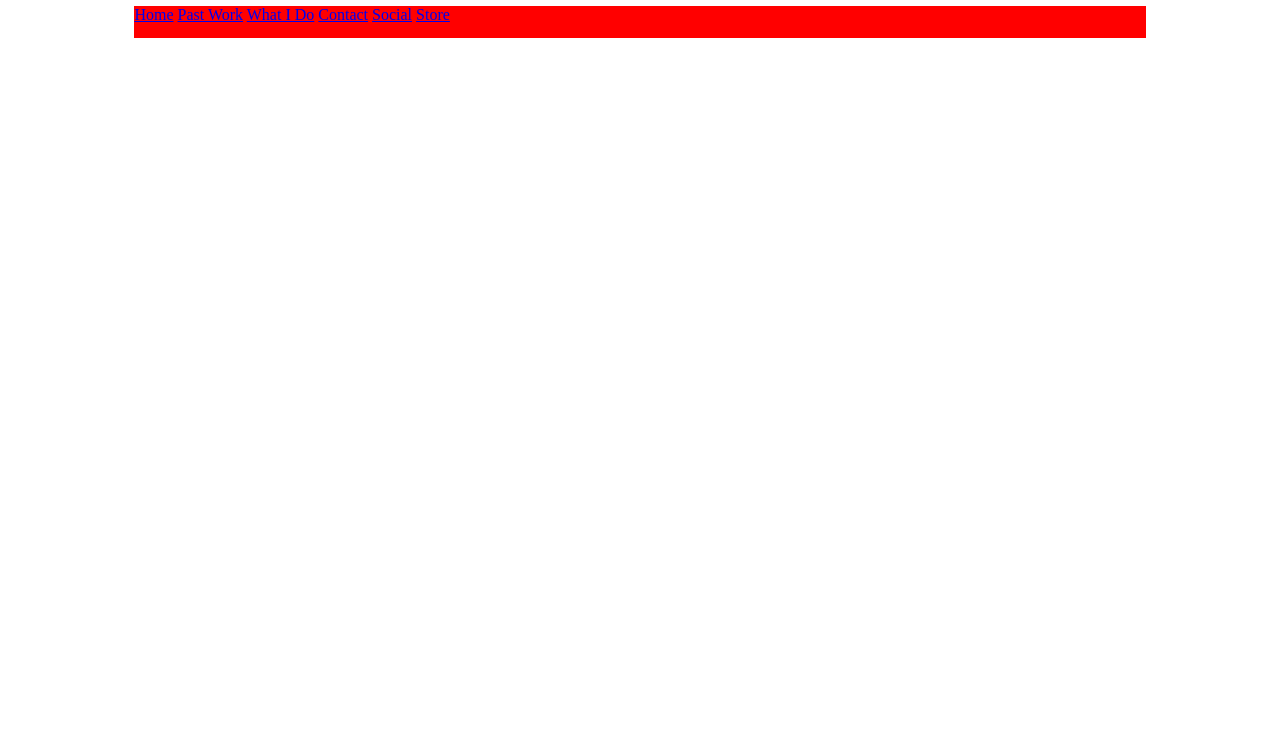
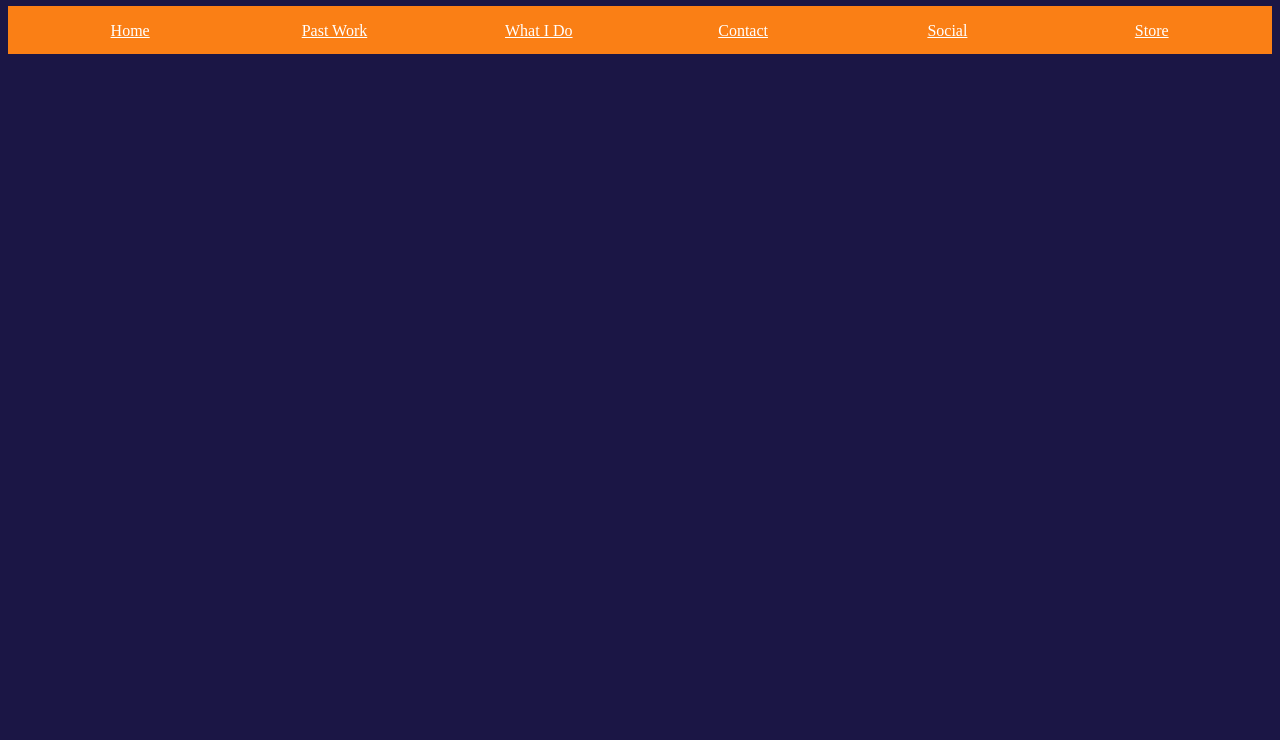
Before and after one commit to adyer14/RushlowRepairs, a plain HTML site: page public/index.html in a window 1280 px wide. Shown: the part 60-800 px from the top of the page. Drawn offline with Linux system fonts and the light colour scheme.

Commit message:
More changes

```diff
--- a/public/css/style.css
+++ b/public/css/style.css
@@ -1,12 +1,42 @@
+a {
+	color: white;
+}
+
+body {
+	background-color: #1b1645;
+}
+
 h1 {
-	color: red;
+	color: #fa7f15;
 	text-align: center;
 }
 
-#nav_bar {
-	background-color: red;
-	width: 80%;
-	height: 2em;
-	margin: auto;
+nav {
+	background-color: #fa7f15;
+	width: 100%;
+	height: 3em;
+	margin: 0;
+	padding: 0;
+}
 
+nav li {
+	width: 100%;
+	list-style: none;
+	padding: 0;
+	margin: 0;
 }
+
+nav li ul {
+	width: 13%;
+	float: left;
+}
+
+nav li ul a {
+	display: block;
+	width: 100%;
+	text-align: center;
+}
+
+ul:hover {
+	background-color: blue;
+}
--- a/public/index.html
+++ b/public/index.html
@@ -5,14 +5,28 @@
 	<meta charset="utf-8">
 </head>
 <body>
-	<h1>BRushlowRepairs</h1>
-	<div id="nav_bar">
+	<h1>RushlowRepairs</h1>
+	<nav>
+		<li>
+			<ul>
 				<a href="PLACEHOLDER">Home</a>
+			</ul>
+			<ul>
 				<a href="PLACEHOLDER">Past Work</a>
+			</ul>
+			<ul>
 				<a href="PLACEHOLDER">What I Do</a>
+			</ul>
+			<ul>
 				<a href="PLACEHOLDER">Contact</a>
+			</ul>
+			<ul>
 				<a href="PLACEHOLDER">Social</a>
+			</ul>
+			<ul>
 				<a href="PLACEHOLDER">Store</a>
-	</div>
+			</ul>
+		</li>
+	</nav>
 </body>
 </html>
```
Lines whose indentation alone changed are shown as unchanged.
